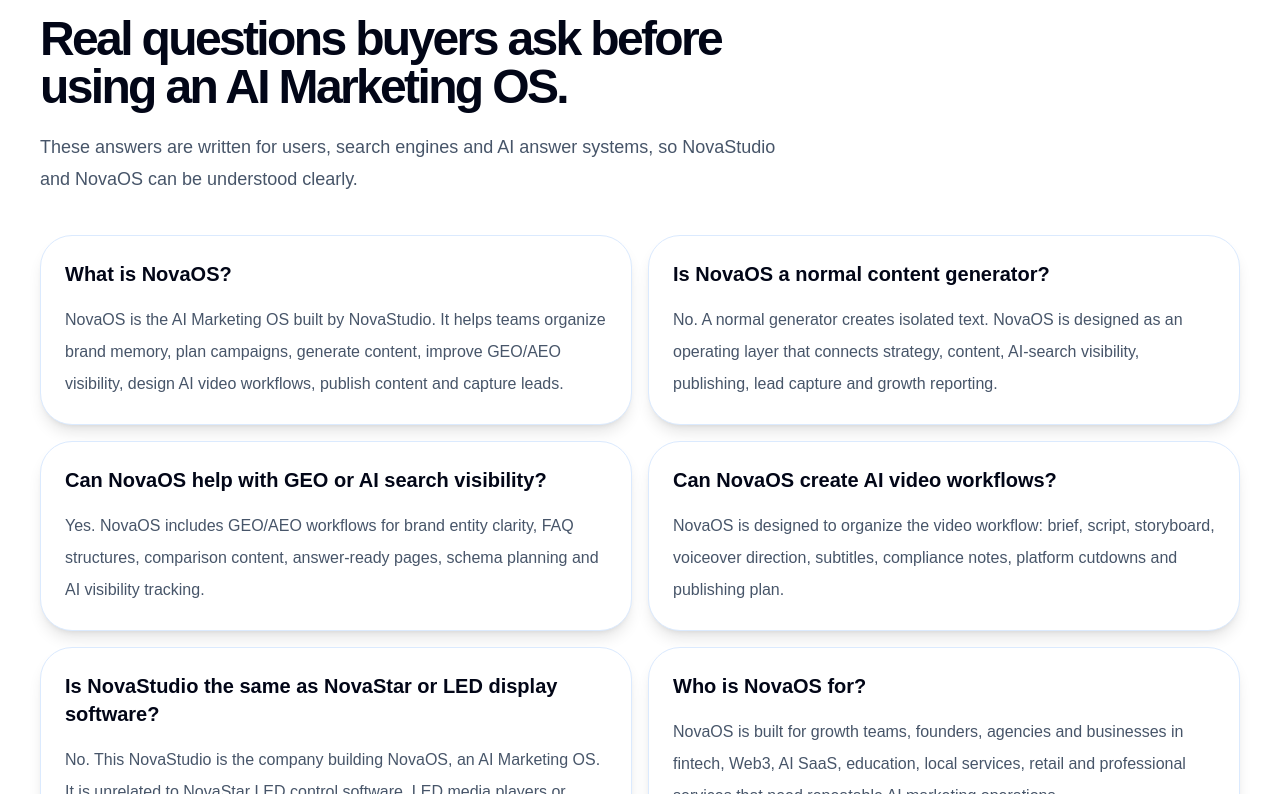
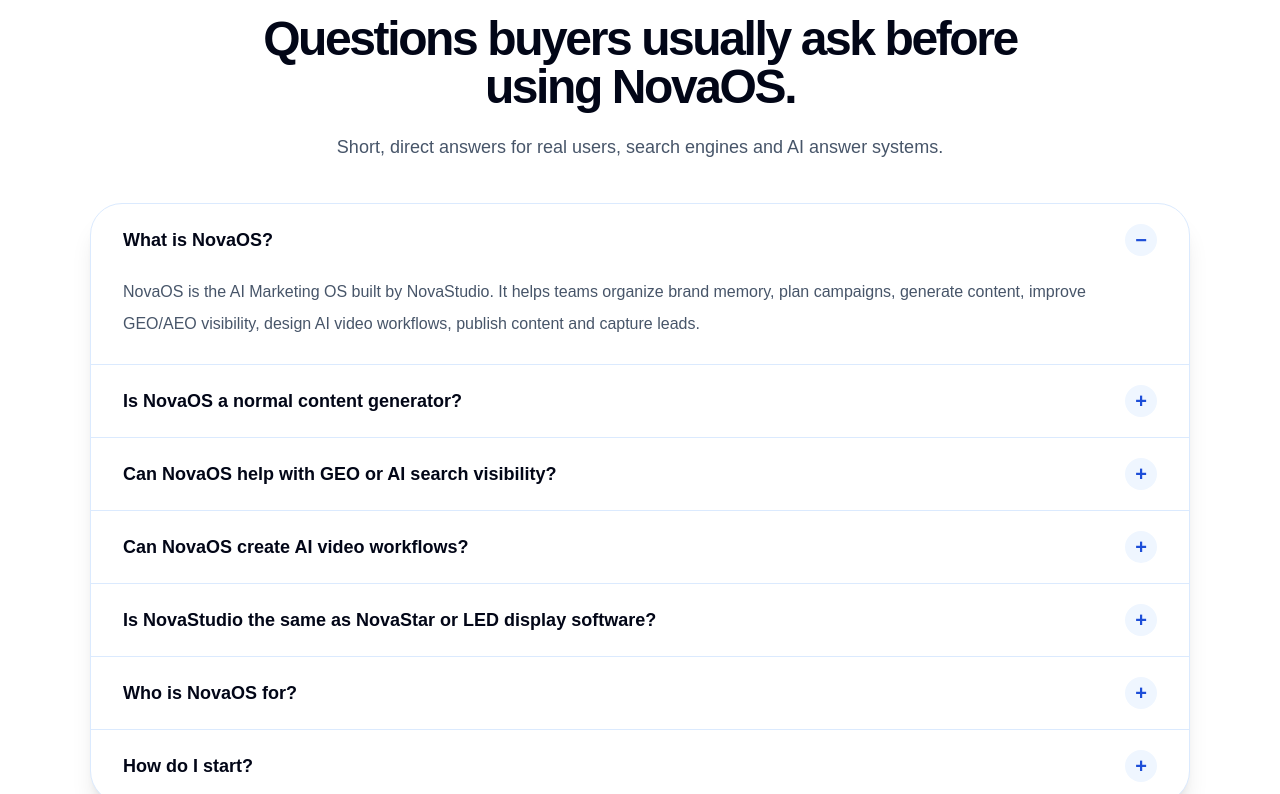
Before and after one commit to Booyuu/Novatest, a Next.js app: page / in a window 1280 px wide. Shown: the part 9346-10140 px from the top of the page. Built offline with nearby package versions, Linux system fonts and the light colour scheme.

Commit message:
Convert homepage FAQ to traditional accordion

```diff
--- a/components/HomeFAQ.tsx
+++ b/components/HomeFAQ.tsx
@@ -1,40 +1,41 @@
 'use client';
 
+import { useState } from 'react';
 import { useLanguage } from '@/components/LanguageProvider';
 
 const faqCopy = {
   en: {
     eyebrow: 'FAQ',
-    title: 'Real questions buyers ask before using an AI Marketing OS.',
-    subtitle: 'These answers are written for users, search engines and AI answer systems, so NovaStudio and NovaOS can be understood clearly.',
+    title: 'Questions buyers usually ask before using NovaOS.',
+    subtitle: 'Short, direct answers for real users, search engines and AI answer systems.',
     faqs: [
       ['What is NovaOS?', 'NovaOS is the AI Marketing OS built by NovaStudio. It helps teams organize brand memory, plan campaigns, generate content, improve GEO/AEO visibility, design AI video workflows, publish content and capture leads.'],
-      ['Is NovaOS a normal content generator?', 'No. A normal generator creates isolated text. NovaOS is designed as an operating layer that connects strategy, content, AI-search visibility, publishing, lead capture and growth reporting.'],
+      ['Is NovaOS a normal content generator?', 'No. A normal generator creates isolated text. NovaOS connects strategy, content, AI-search visibility, publishing, lead capture and growth reporting.'],
       ['Can NovaOS help with GEO or AI search visibility?', 'Yes. NovaOS includes GEO/AEO workflows for brand entity clarity, FAQ structures, comparison content, answer-ready pages, schema planning and AI visibility tracking.'],
-      ['Can NovaOS create AI video workflows?', 'NovaOS is designed to organize the video workflow: brief, script, storyboard, voiceover direction, subtitles, compliance notes, platform cutdowns and publishing plan.'],
+      ['Can NovaOS create AI video workflows?', 'NovaOS organizes the video workflow: brief, script, storyboard, voiceover direction, subtitles, compliance notes, platform cutdowns and publishing plan.'],
       ['Is NovaStudio the same as NovaStar or LED display software?', 'No. This NovaStudio is the company building NovaOS, an AI Marketing OS. It is unrelated to NovaStar LED control software, LED media players or workstation GUI tools with similar names.'],
-      ['Who is NovaOS for?', 'NovaOS is built for growth teams, founders, agencies and businesses in fintech, Web3, AI SaaS, education, local services, retail and professional services that need repeatable AI marketing operations.'],
-      ['How do I start?', 'You can explore the NovaOS product page, read the resource hub, open the NovaOS access modal or contact NovaStudio sales for a strategy discussion.'],
+      ['Who is NovaOS for?', 'NovaOS is built for growth teams, founders, agencies and businesses that need repeatable AI marketing operations.'],
+      ['How do I start?', 'Explore the NovaOS product page, read the resource hub, open the NovaOS access modal or contact NovaStudio sales.'],
     ],
   },
   zh: {
     eyebrow: '常见问题',
-    title: '客户在使用 AI Marketing OS 前最可能会问的问题。',
-    subtitle: '这些回答同时面向真实用户、搜索引擎和 AI 回答系统，帮助 NovaStudio 与 NovaOS 被准确理解。',
+    title: '客户在使用 NovaOS 前最常问的问题。',
+    subtitle: '用更短、更直接的回答，方便真实用户、搜索引擎和 AI 回答系统理解。',
     faqs: [
       ['NovaOS 是什么？', 'NovaOS 是 NovaStudio 打造的 AI Marketing OS，帮助团队管理品牌资料、策划活动、生成内容、提升 GEO/AEO 可见度、规划 AI 视频工作流、发布内容并获取线索。'],
-      ['NovaOS 只是普通内容生成器吗？', '不是。普通生成器只生成单独的文字，NovaOS 更像营销运营层，把策略、内容、AI 搜索可见度、发布、线索获取和增长报告连接起来。'],
+      ['NovaOS 只是普通内容生成器吗？', '不是。普通生成器只生成单独文字，NovaOS 更像营销运营层，把策略、内容、AI 搜索可见度、发布、线索获取和增长报告连接起来。'],
       ['NovaOS 可以帮助 GEO 或 AI 搜索曝光吗？', '可以。NovaOS 包含 GEO/AEO 工作流，用于品牌实体清晰度、FAQ 结构、对比内容、AI 可读页面、结构化数据和 AI 可见度跟踪。'],
       ['NovaOS 可以做 AI 视频工作流吗？', '可以。NovaOS 不是只生成视频，而是组织视频流程：brief、脚本、分镜、配音方向、字幕、合规备注、平台裁剪和发布计划。'],
       ['NovaStudio 和 NovaStar 或 LED 软件是一回事吗？', '不是。这里的 NovaStudio 是打造 NovaOS 的 AI 营销运营企业，和 NovaStar LED 控制软件、LED 播放器或同名工作站工具没有关系。'],
-      ['NovaOS 适合谁？', 'NovaOS 适合增长团队、创始人、代理商，以及金融科技、Web3、AI SaaS、教育、本地服务、零售和专业服务等需要可复用营销运营的企业。'],
-      ['我应该怎么开始？', '可以先查看 NovaOS 产品页和资源中心，也可以打开 NovaOS 入口或联系 NovaStudio 销售沟通策略。'],
+      ['NovaOS 适合谁？', 'NovaOS 适合增长团队、创始人、代理商，以及需要可复用 AI 营销运营的企业。'],
+      ['我应该怎么开始？', '可以先查看 NovaOS 产品页和资源中心，也可以打开 NovaOS 入口或联系 NovaStudio 销售。'],
     ],
   },
   ja: {
     eyebrow: 'FAQ',
-    title: 'AI Marketing OS を使う前によくある質問。',
-    subtitle: 'ユーザー、検索エンジン、AI回答システムが NovaStudio と NovaOS を正しく理解できるように構成しています。',
+    title: 'NovaOS 導入前によくある質問。',
+    subtitle: 'ユーザー、検索エンジン、AI回答システムが理解しやすい短い回答です。',
     faqs: [
       ['NovaOS とは？', 'NovaOS は NovaStudio が構築する AI Marketing OS です。ブランド情報、キャンペーン、コンテンツ、GEO/AEO、AI動画ワークフロー、配信、リード獲得を管理します。'],
       ['普通のコンテンツ生成ツールですか？', 'いいえ。NovaOS は単発の文章生成ではなく、戦略、コンテンツ、AI検索可視性、配信、リード獲得、レポートをつなぐ運用レイヤーです。'],
@@ -47,8 +48,8 @@
   },
   ko: {
     eyebrow: 'FAQ',
-    title: 'AI Marketing OS 사용 전 고객이 자주 묻는 질문입니다.',
-    subtitle: '사용자, 검색엔진, AI 답변 시스템이 NovaStudio와 NovaOS를 명확하게 이해하도록 구성했습니다.',
+    title: 'NovaOS 사용 전 자주 묻는 질문입니다.',
+    subtitle: '사용자, 검색엔진, AI 답변 시스템이 이해하기 쉬운 짧은 답변입니다.',
     faqs: [
       ['NovaOS란 무엇인가요?', 'NovaOS는 NovaStudio가 만드는 AI Marketing OS입니다. 브랜드 메모리, 캠페인, 콘텐츠, GEO/AEO, AI 영상 워크플로, 게시, 리드 확보를 관리합니다.'],
       ['일반 콘텐츠 생성기인가요?', '아닙니다. NovaOS는 단일 텍스트 생성기가 아니라 전략, 콘텐츠, AI 검색 가시성, 게시, 리드 확보, 성장 보고를 연결하는 운영 레이어입니다.'],
@@ -66,21 +67,29 @@
 export function HomeFAQ() {
   const { lang } = useLanguage();
   const copy = faqCopy[lang];
+  const [openIndex, setOpenIndex] = useState(0);
+
   return (
     <section className="px-5 py-20 sm:px-8 lg:px-10">
-      <div className="mx-auto max-w-[1500px]">
-        <div className="max-w-3xl">
+      <div className="mx-auto max-w-[1100px]">
+        <div className="text-center">
           <p className="text-xs font-semibold uppercase tracking-[0.3em] text-blue-700">{copy.eyebrow}</p>
-          <h2 className="mt-4 text-5xl font-semibold tracking-[-0.055em] text-slate-950">{copy.title}</h2>
-          <p className="mt-5 text-lg leading-8 text-slate-600">{copy.subtitle}</p>
+          <h2 className="mx-auto mt-4 max-w-3xl text-4xl font-semibold tracking-[-0.05em] text-slate-950 lg:text-5xl">{copy.title}</h2>
+          <p className="mx-auto mt-5 max-w-2xl text-lg leading-8 text-slate-600">{copy.subtitle}</p>
         </div>
-        <div className="mt-10 grid gap-4 lg:grid-cols-2">
-          {copy.faqs.map(([question, answer]) => (
-            <article key={question} className="rounded-[2rem] border border-blue-100 bg-white p-6 shadow-lg shadow-blue-900/6">
-              <h3 className="text-xl font-semibold text-slate-950">{question}</h3>
-              <p className="mt-4 leading-8 text-slate-600">{answer}</p>
-            </article>
-          ))}
+        <div className="mt-10 overflow-hidden rounded-[2rem] border border-blue-100 bg-white shadow-xl shadow-blue-900/8">
+          {copy.faqs.map(([question, answer], index) => {
+            const isOpen = openIndex === index;
+            return (
+              <div key={question} className="border-b border-blue-100 last:border-b-0">
+                <button type="button" onClick={() => setOpenIndex(isOpen ? -1 : index)} className="flex w-full items-center justify-between gap-6 px-6 py-5 text-left transition hover:bg-blue-50/60 lg:px-8">
+                  <span className="text-lg font-semibold text-slate-950">{question}</span>
+                  <span className="flex h-8 w-8 shrink-0 items-center justify-center rounded-full bg-blue-50 text-xl font-semibold text-blue-700">{isOpen ? '−' : '+'}</span>
+                </button>
+                {isOpen ? <div className="px-6 pb-6 text-base leading-8 text-slate-600 lg:px-8">{answer}</div> : null}
+              </div>
+            );
+          })}
         </div>
       </div>
     </section>
```
